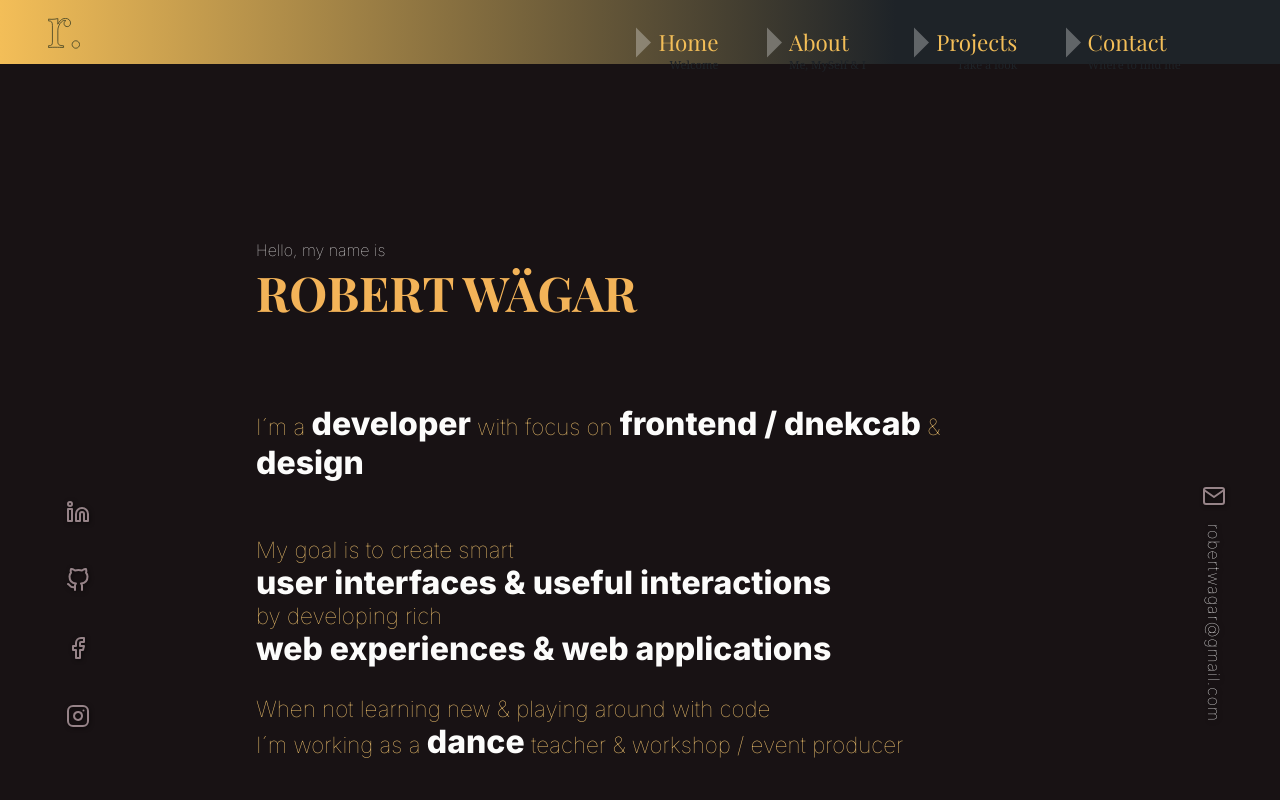
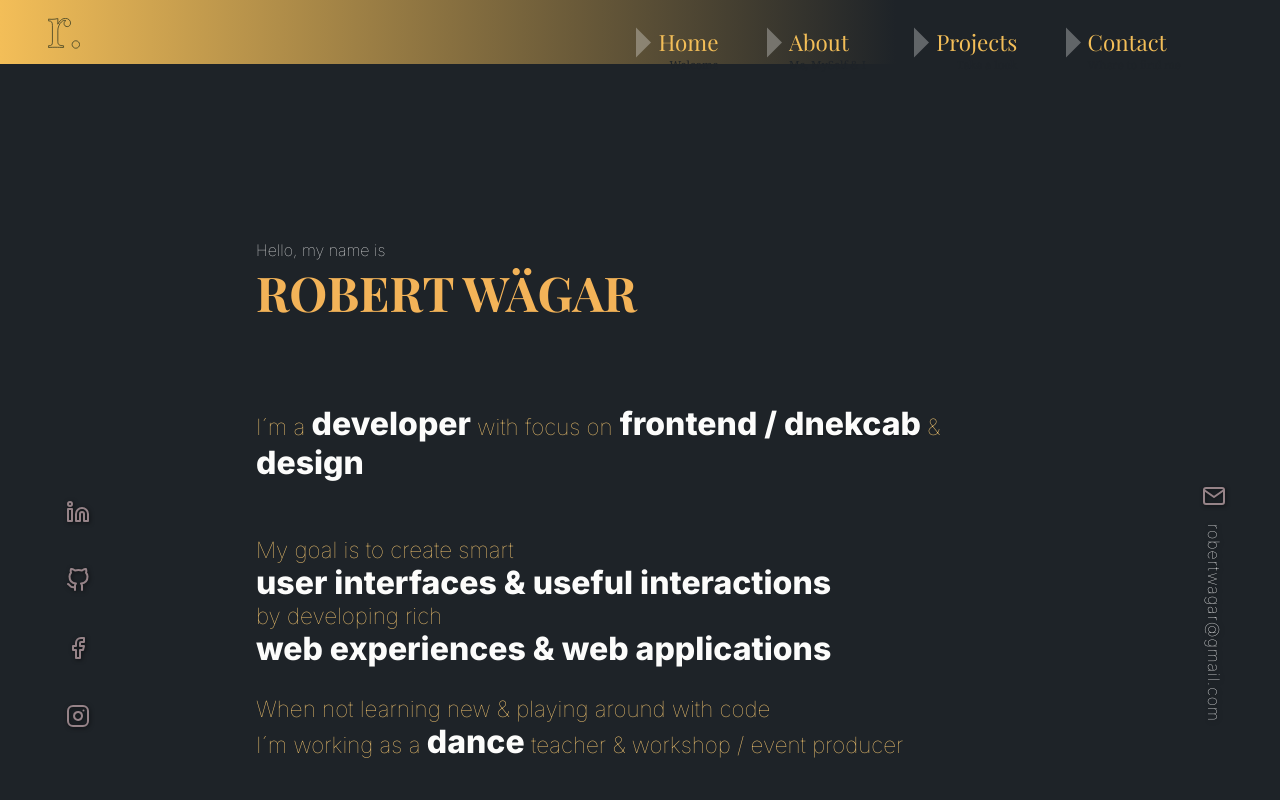
Before and after one commit to robonexx/portfolio_clean_version-main, a React (Create React App) app: page / in a window 1280 px wide. Shown: the top 800 px of the page. Built offline with nearby package versions, Linux system fonts and the light colour scheme.

Commit message:
changed background color again

```diff
--- a/src/main.scss
+++ b/src/main.scss
@@ -11,5 +11,5 @@ body {
     height: 100%;
     overflow-x: hidden;
     background-color: #1e2328;
-    background-color: #181214;
+    /* background-color: #181214; */
 }
--- a/src/pages/Home/home.scss
+++ b/src/pages/Home/home.scss
@@ -1,6 +1,5 @@
 .home-wrapper {
     position: relative;
-
     width: 100%;
     min-height: 100vh;
     height: 100%;
```
